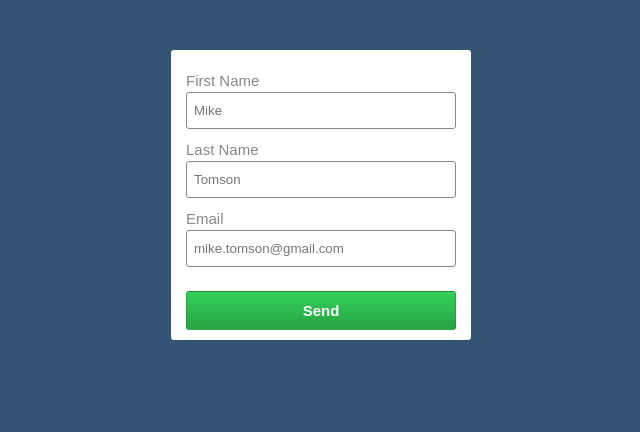
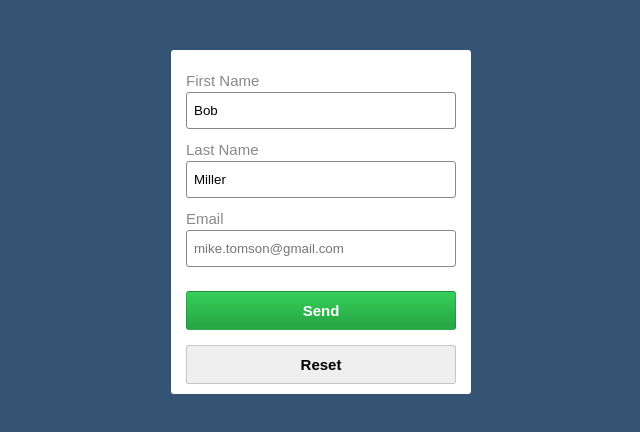
Before and after one commit to mrOrlando/redux-form-sample, a React (Create React App) app: page / in a window 1280 px wide. Shown: the top 432 px of the page, without its empty margins (319-959 px from the left). Built offline with nearby package versions, Linux system fonts and the light colour scheme.

Commit message:
Add initialState and reset button form.

```diff
--- a/src/ContactForm.js
+++ b/src/ContactForm.js
@@ -2,7 +2,7 @@ import React from 'react';
 import { Field, reduxForm } from 'redux-form';
 
 const ContactForm = props => {
-  const { handleSubmit } = props; // handleSubmit - method from redux-form
+  const { handleSubmit, reset } = props; // handleSubmit and reset - methods from redux-form
   return (
     <form onSubmit={handleSubmit} className="contact-form">
       <div>
@@ -36,6 +36,9 @@ const ContactForm = props => {
         <button type="submit" className="button success">
           Send
         </button>
+        <button type="button" className="button" onClick={reset}>
+          Reset
+        </button>
       </div>
     </form>
   );
--- a/src/index.js
+++ b/src/index.js
@@ -13,7 +13,17 @@ const rootReducer = combineReducers({
   form: formReducer,
 });
 
-const initialState = {};
+const initialState = {
+  form: {
+    // 'contact' it's dynamic form name
+    contact: {
+      values: {
+        firstName: 'Bob',
+        lastName: 'Miller',
+      },
+    },
+  },
+};
 
 const store = createStore(
   rootReducer,
```
